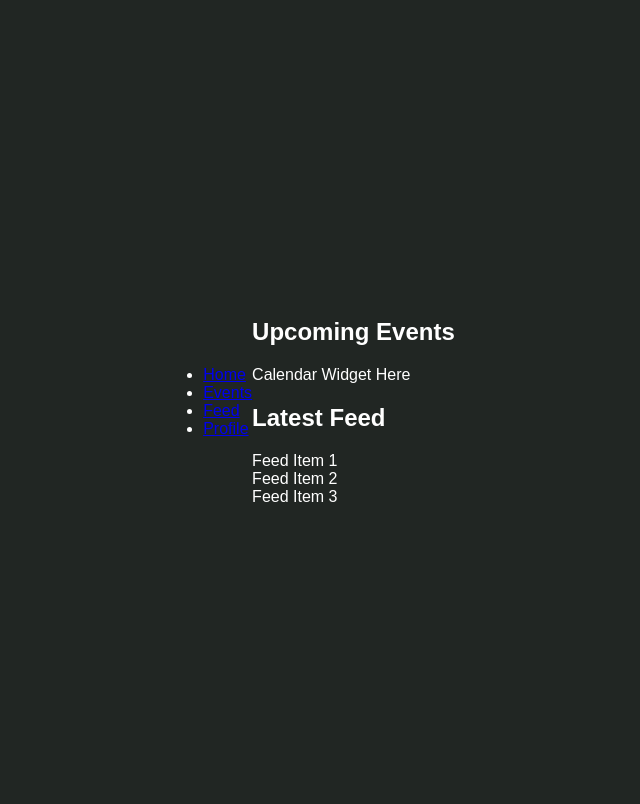
After one commit to sethlenhof/DatabaseProject, a PHP site: page /html/events.html in a window 1280 px wide. The commit adds this page. Shown: the whole page, without its empty margins (331-971 px from the left). Run offline with PHP 8.4, Linux system fonts and the light colour scheme.

Commit message:
adding more initial setup

```diff
--- a/css/master.css
+++ b/css/master.css
@@ -0,0 +1,21 @@
+:root{
+    --mainfont: 'Century Gothic', sans-serif;
+    --background: #212623;
+}
+
+html {
+    scroll-behavior: smooth;
+  }
+body {
+    font-family: 'Helvetica Neue', Helvetica, Arial, sans-serif;
+    display: flex;
+    justify-content: center;
+    align-items: center;
+    height: 100vh;
+    margin: 0;
+    padding: 2px;
+    background: var(--background);
+    color: white;
+    font-family: var(--mainfont);
+    overflow-y: scroll;
+}
--- /dev/null
+++ b/html/events.html
@@ -0,0 +1,35 @@
+<!DOCTYPE html>
+<html lang="en">
+	<head>
+		<meta charset="UTF-8" />
+		<meta name="viewport" content="width=device-width, initial-scale=1.0" />
+		<title>Landing Page</title>
+		<link rel="stylesheet" href="../css/master.css" />
+	</head>
+	<body>
+		<header>
+			<nav>
+				<ul>
+					<li><a href="#">Home</a></li>
+					<li><a href="#">Events</a></li>
+					<li><a href="#">Feed</a></li>
+					<li><a href="#">Profile</a></li>
+				</ul>
+			</nav>
+		</header>
+		<main>
+			<section id="calendar">
+				<h2>Upcoming Events</h2>
+				<!-- Static calendar or integrated calendar widget -->
+				<div class="calendar-placeholder">Calendar Widget Here</div>
+			</section>
+			<section id="feed">
+				<h2>Latest Feed</h2>
+				<!-- Example feed items -->
+				<div class="feed-item">Feed Item 1</div>
+				<div class="feed-item">Feed Item 2</div>
+				<div class="feed-item">Feed Item 3</div>
+			</section>
+		</main>
+	</body>
+</html>
```
Also changed, not shown: css/events.css (added, +76 -0 lines), css/login.css (+0 -22 lines).
